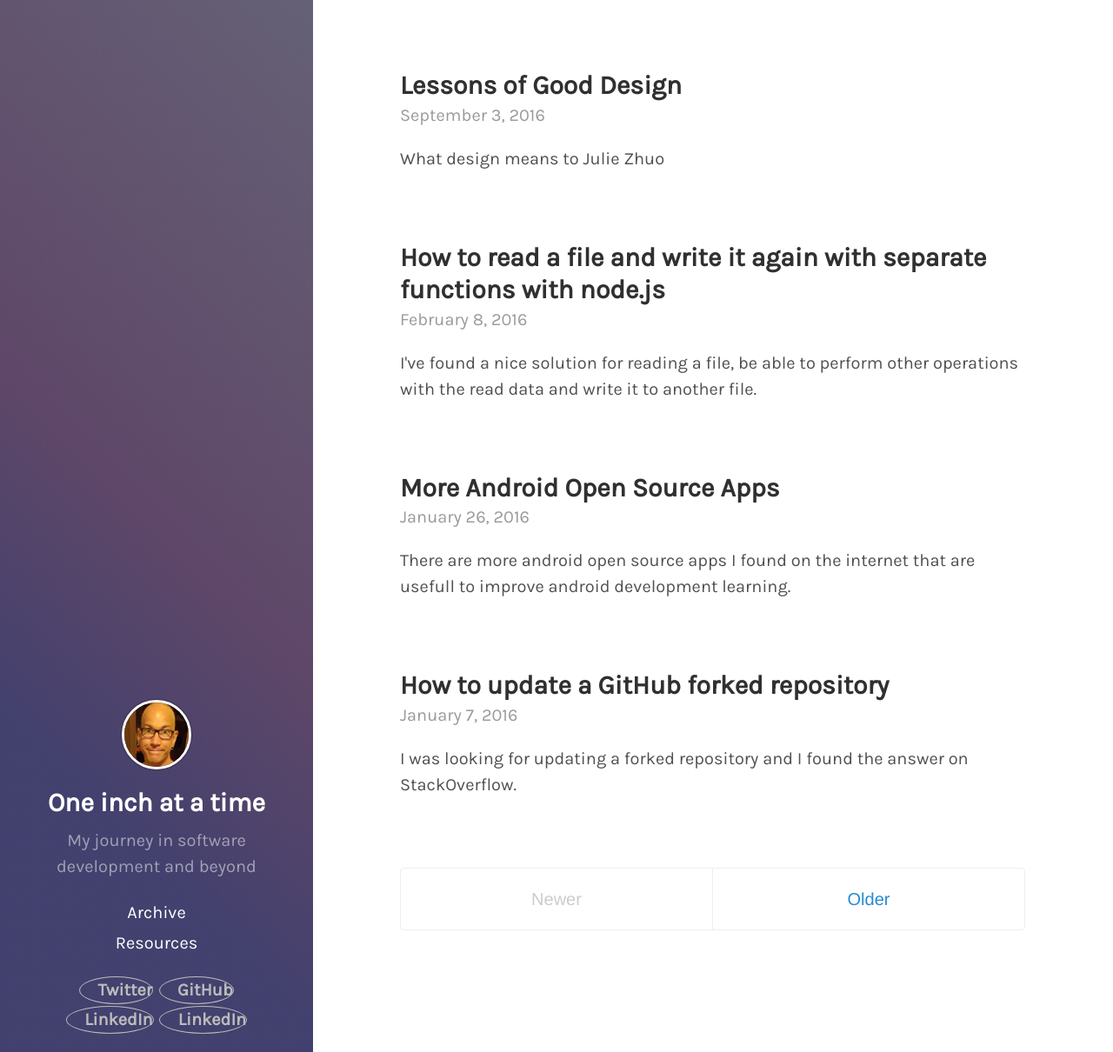
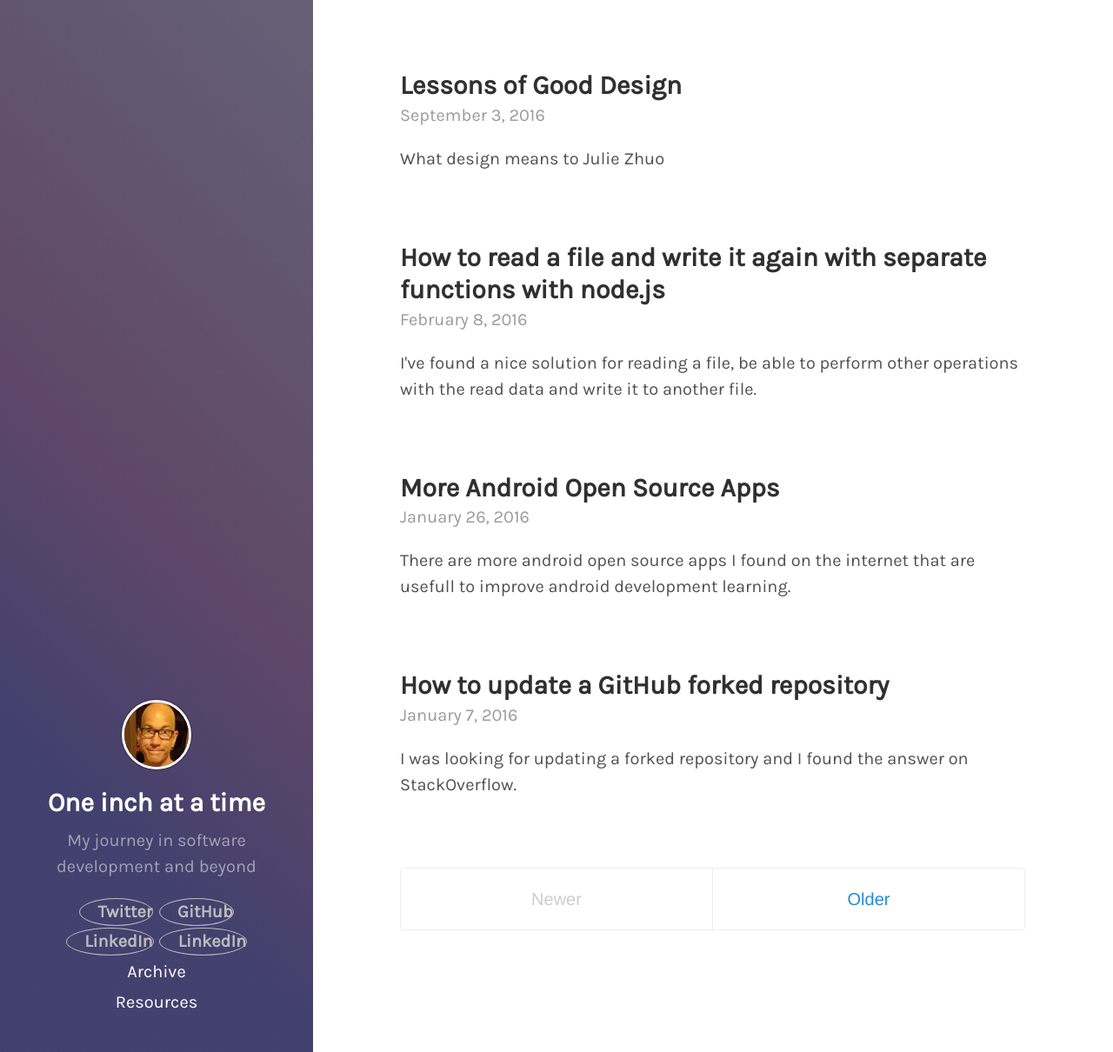
Before and after one commit to kingsor/kingsor.github.io, a Jekyll site: the page built from index.html, in a window 1280 px wide and 1210 px high. Shown: the whole window at 87% size. Built offline with Jekyll 4.4.1, drawn with Linux system fonts in a browser that asks for light colours; some web fonts are replaced; the list of posts is cut into pages by our own code.

Commit message:
update sidebar items disposition

```diff
--- a/_includes/sidebar.html
+++ b/_includes/sidebar.html
@@ -9,14 +9,6 @@
         <a class="sidebar-link" href="{{ site.baseurl }}">{{ site.title }}</a>
       </h2>
       <p class="sidebar-subtitle">{{ site.description }}</p>
-    </div>
-
-    <div class="sidebar-nav">
-      <a class="sidebar-nav-item" href="/archive/">Archive</a>
-      <a class="sidebar-nav-item" href="/resources/">Resources</a>
-      <!--
-      <a class="sidebar-nav-item" href="/about/">About</a>
-      -->
     </div>
 
     <ul class="navigation">
@@ -50,5 +42,13 @@
       </li>
     </ul>
 
+    <div class="sidebar-nav">
+      <a class="sidebar-nav-item" href="/archive/">Archive</a>
+      <a class="sidebar-nav-item" href="/resources/">Resources</a>
+      <!--
+      <a class="sidebar-nav-item" href="/about/">About</a>
+      -->
+    </div>
+
   </div>
 </div>
```
